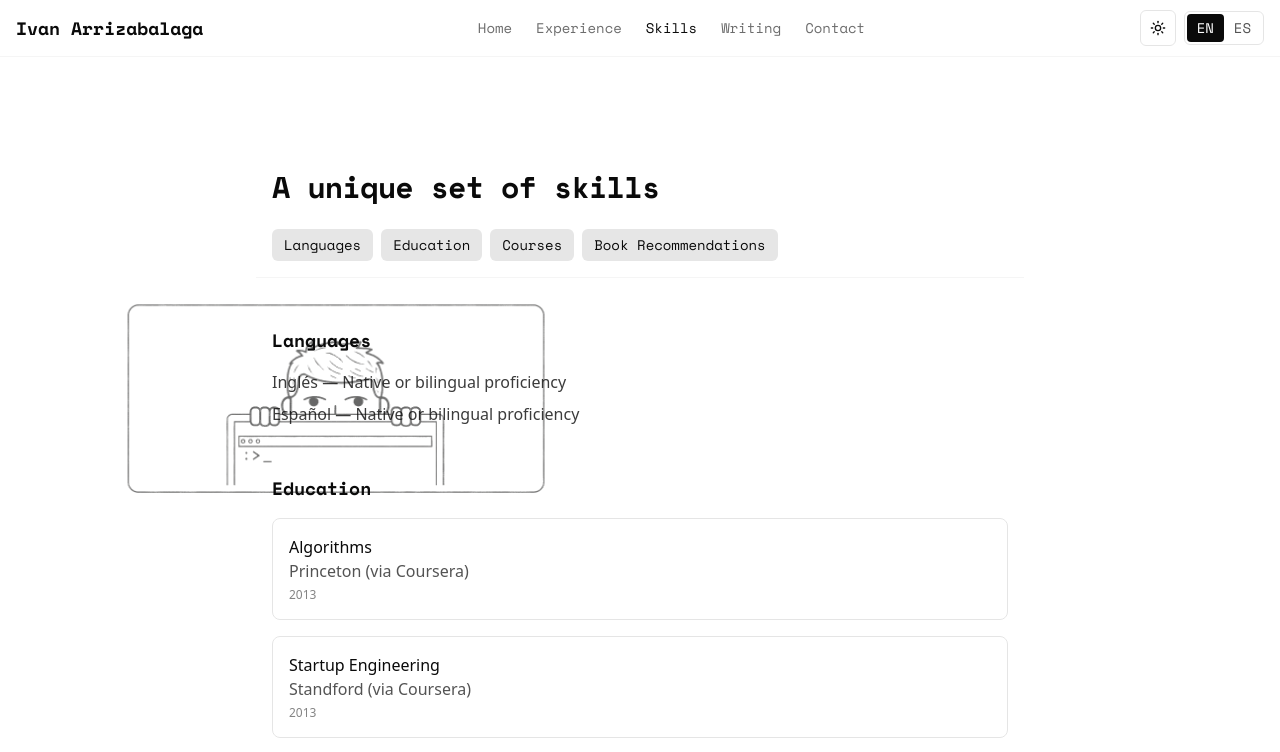
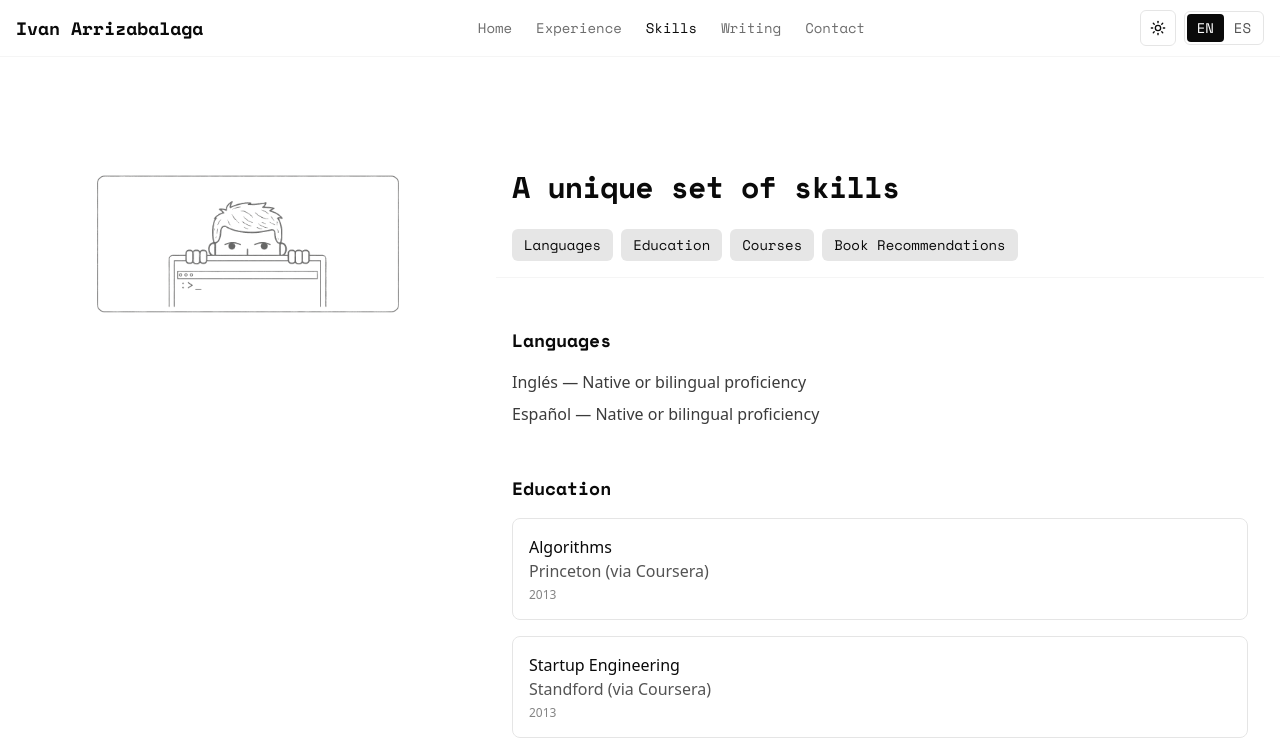
Before and after one commit to ivanarrizabalaga/ivanarrizabalaga.com, a Next.js app: page /en/skills in a window 1280 px wide. Shown: the top 752 px of the page. Built offline with nearby package versions, Linux system fonts and the light colour scheme.

Commit message:
feat: Aside+main (testing)

```diff
--- a/app/[locale]/layout.tsx
+++ b/app/[locale]/layout.tsx
@@ -29,8 +29,14 @@ export default async function LocaleLayout({ children, params }: Props) {
       <ThemeProvider>
         <div className="relative min-h-screen bg-background text-foreground">
           <Header />
-          <main className="pb-24">{children}</main>
-          <Avatar className="fixed left-4 top-1/2 z-0 -translate-y-1/2 opacity-60" />
+          <div className="grid grid-cols-1 lg:grid-cols-[auto_1fr]">
+            <aside className="hidden lg:block w-[420px] xl:w-[480px] shrink-0 pl-4 pt-8">
+              <div className="sticky top-24">
+                <Avatar className="w-full max-w-[480px] opacity-60" />
+              </div>
+            </aside>
+            <main className="pb-24">{children}</main>
+          </div>
         </div>
       </ThemeProvider>
     </NextIntlClientProvider>
--- a/components/avatar/avatar.tsx
+++ b/components/avatar/avatar.tsx
@@ -35,7 +35,7 @@ export function Avatar({ className }: AvatarProps) {
   return (
     <div
       className={cn(
-        "relative w-[480px] md:w-[640px] select-none overflow-visible",
+        "relative w-full select-none overflow-visible",
         className
       )}
       style={{ pointerEvents: "none" }}
```
